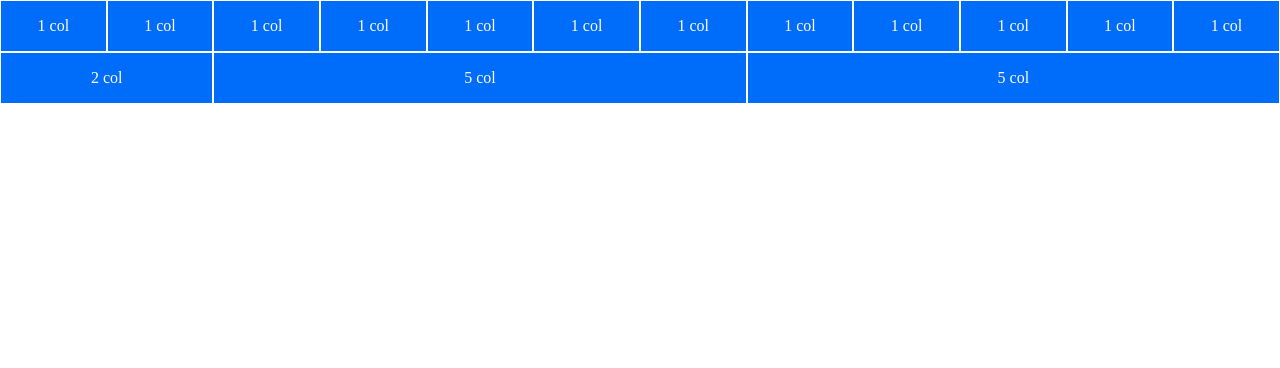
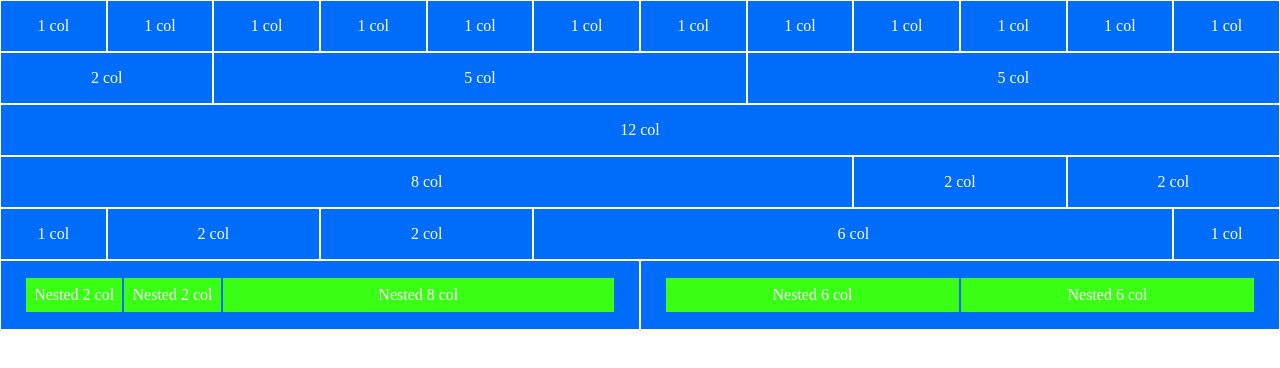
Before and after one commit to Daniele-Simonetti/html-css-12bool, a plain HTML site: page index.html in a window 1280 px wide. Drawn offline with Linux system fonts and the light colour scheme.

Commit message:
end first 6 rows

```diff
--- a/css/style.css
+++ b/css/style.css
@@ -12,3 +12,17 @@ div.row > div {
   padding: 1em 1.5em;
   text-align: center;
 }
+
+div.container div.row:nth-child(6) div {
+  display: flex;
+}
+
+div.row > div > div {
+  display: flex;
+  justify-content: center;
+  align-items: center;
+  color: white;
+  background-color: rgb(57, 255, 20);
+  border: 1px solid rgb(0, 108, 250);
+  padding: 0.5em;
+}
--- a/index.html
+++ b/index.html
@@ -10,6 +10,7 @@
 </head>
 <body>
   <div class="container">
+     <!-- first row -->
     <div class="row">
       <div class="col-xs-1">1 col</div>
       <div class="col-xs-1">1 col</div>
@@ -24,13 +25,42 @@
       <div class="col-xs-1">1 col</div>
       <div class="col-xs-1">1 col</div>
     </div>
-
+    <!-- second row -->
     <div class="row">
       <div class="col-xs-2">2 col</div>
       <div class="col-xs-5">5 col</div>
       <div class="col-xs-5">5 col</div>
     </div>
+    <!-- third row -->
+    <div class="row">
+      <div class="col-xs-12">12 col</div>
+    </div>
+    <!-- fourth row -->
+    <div class="row">
+      <div class="col-xs-8">8 col</div>
+      <div class="col-xs-2">2 col</div>
+      <div class="col-xs-2">2 col</div>
+    </div>
+    <!-- fifth row -->
+    <div class="row">
+      <div class="col-xs-1">1 col</div>
+      <div class="col-xs-2">2 col</div>
+      <div class="col-xs-2">2 col</div>
+      <div class="col-xs-6">6 col</div>
+      <div class="col-xs-1">1 col</div>
+    </div>
+    <!-- sixth row -->
+    <div class="row">
+      <div class="col-xs-6">
+        <div class="col-xs-2">Nested 2 col</div>
+        <div class="col-xs-2">Nested 2 col</div>
+        <div class="col-xs-8">Nested 8 col</div>
+      </div>
+      <div class="col-xs-6">
+        <div class="col-xs-6">Nested 6 col</div>
+        <div class="col-xs-6">Nested 6 col</div>
+      </div>
+    </div>
   </div>
-
 </body>
 </html>
```
